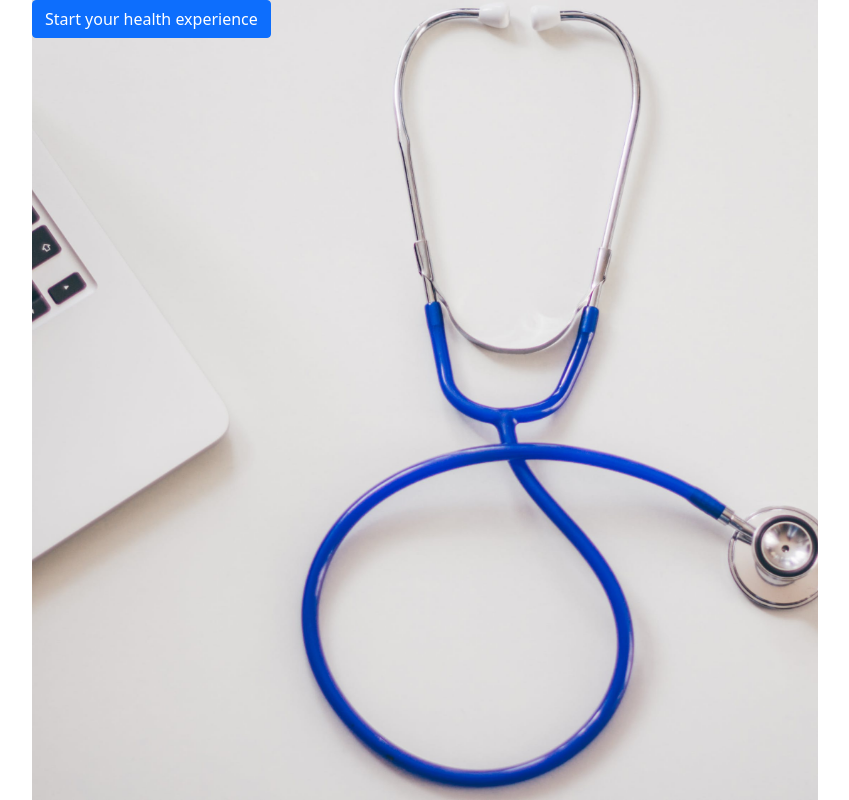
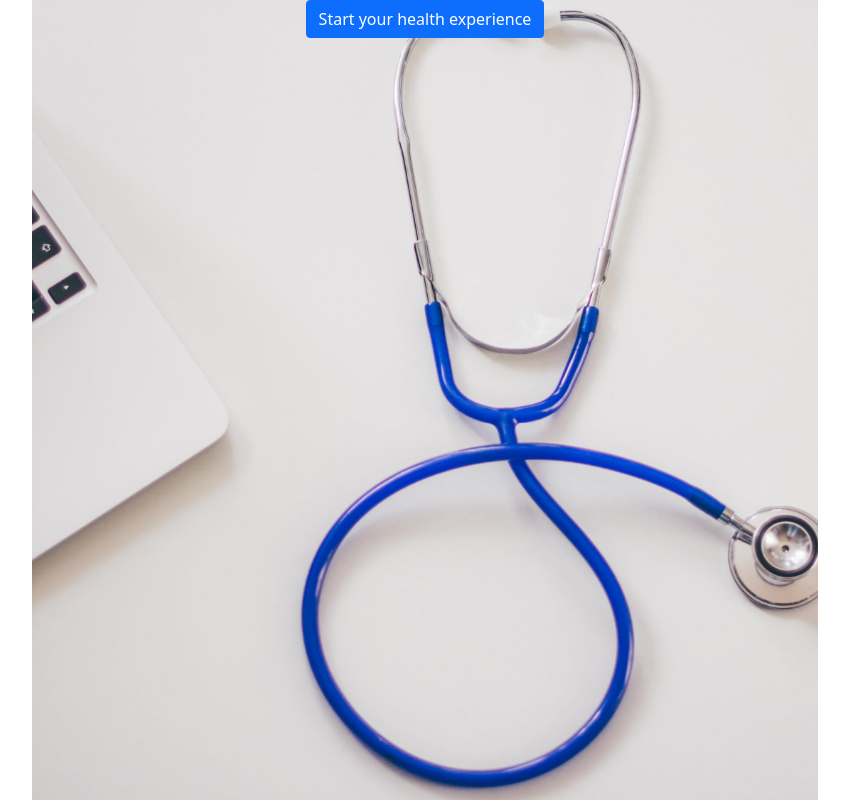
Before and after one commit to ahmetbozaci/recovon-frontend, a React (Create React App) app: page / in a window 1280 px wide. Shown: the whole page, without its empty margins (200-1049 px from the left). Built offline with nearby package versions, Linux system fonts and the light colour scheme; no server answers.

Commit message:
Update the backg pic

```diff
--- a/src/App.js
+++ b/src/App.js
@@ -3,7 +3,7 @@ import React from 'react';
 import { Provider } from 'react-redux';
 import { Routes, Route, Outlet } from 'react-router-dom';
 import store from './Redux/store';
-import './app.css';
+// import './app.css';
 import 'bootstrap/dist/css/bootstrap.min.css';
 
 import {
--- a/src/assets/style/logoutPage.css
+++ b/src/assets/style/logoutPage.css
@@ -3,7 +3,3 @@
 .welcomelg {
   background-image: url("../images/first-page.jpeg");
 }
-
-.first-page-button {
-    color: white !important;
-}
--- a/src/components/LogoutPage.js
+++ b/src/components/LogoutPage.js
@@ -6,12 +6,12 @@ import '../assets/style/logoutPage.css';
 function Logout() {
   return (
     <section className="mainlogout">
-      <div className="welcomelg">
+      <div className="welcomelg text-center ">
         {/* <div className="hg3">
           <h1>Be HAPPY,</h1>
           <h1> Be HEALTHY</h1>
         </div> */}
-        <Link to="login"><button type="button" className="btn btn-primary first-page-button"> Start your health experience </button></Link>
+        <Link to="login"><button type="button" className="btn btn-primary text-center first-page-button"> Start your health experience </button></Link>
       </div>
     </section>
   );
```
